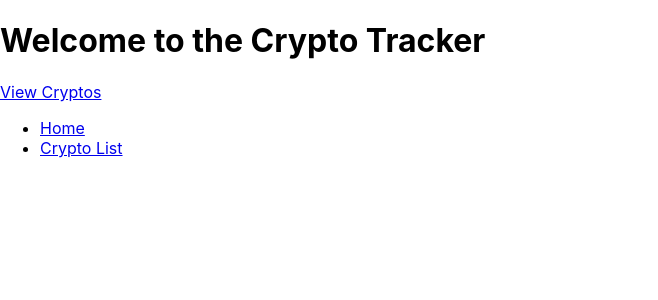
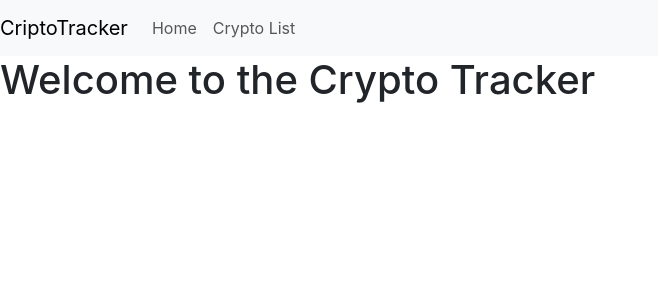
Before and after one commit to EIAHRJAY/CryptoVision, a React (Create React App) app in the folder criptontracker-frontend/: page / in a window 1280 px wide. Shown: the top 300 px of the page, without its empty margins (0-658 px from the left). Built offline with nearby package versions, Linux system fonts and the light colour scheme.

Commit message:
empezando front

```diff
--- a/criptontracker-frontend/package.json
+++ b/criptontracker-frontend/package.json
@@ -7,6 +7,7 @@
     "@testing-library/react": "^13.4.0",
     "@testing-library/user-event": "^13.5.0",
     "axios": "^1.7.7",
+    "bootstrap": "^5.3.3",
     "react": "^18.3.1",
     "react-dom": "^18.3.1",
     "react-router-dom": "^6.26.2",
--- a/criptontracker-frontend/public/index.html
+++ b/criptontracker-frontend/public/index.html
@@ -3,6 +3,7 @@
   <head>
     <meta charset="utf-8" />
     <link rel="icon" href="%PUBLIC_URL%/favicon.ico" />
+    <link href="https://cdn.jsdelivr.net/npm/bootstrap@5.3.3/dist/css/bootstrap.min.css" rel="stylesheet" integrity="sha384-QWTKZyjpPEjISv5WaRU9OFeRpok6YctnYmDr5pNlyT2bRjXh0JMhjY6hW+ALEwIH" crossorigin="anonymous">
     <meta name="viewport" content="width=device-width, initial-scale=1" />
     <meta name="theme-color" content="#000000" />
     <meta
@@ -27,7 +28,7 @@
     <title>React App</title>
   </head>
   <body>
-    <noscript>You need to enable JavaScript to run this app.</noscript>
+    <script src="https://cdn.jsdelivr.net/npm/bootstrap@5.3.3/dist/js/bootstrap.bundle.min.js" integrity="sha384-YvpcrYf0tY3lHB60NNkmXc5s9fDVZLESaAA55NDzOxhy9GkcIdslK1eN7N6jIeHz" crossorigin="anonymous"></script>
     <div id="root"></div>
     <!--
       This HTML file is a template.
--- a/criptontracker-frontend/src/App.js
+++ b/criptontracker-frontend/src/App.js
@@ -1,9 +1,9 @@
 // src/App.js
 import React from 'react';
 import { BrowserRouter as Router, Route, Routes } from 'react-router-dom';
-import Home from './components/Home';
-import CryptoList from './components/CryptoList';
-import CryptoDetails from './components/Cryptodetails';
+import Home from './pages/Home';
+import CryptoList from './pages/CryptoList';
+import CryptoDetails from './pages/Cryptodetails';
 
 function App() {
   return (
--- a/criptontracker-frontend/src/components/Navbar.js
+++ b/criptontracker-frontend/src/components/Navbar.js
@@ -4,12 +4,22 @@
 
 const Navbar = () => {
   return (
-    <nav>
-      <ul>
-        <li><Link to="/">Home</Link></li>
-        <li><Link to="/cryptos">Crypto List</Link></li>
+    <nav className="navbar navbar-expand-lg navbar-light bg-light">
+    <a className="navbar-brand" href="/">CriptoTracker</a>
+    <button className="navbar-toggler" type="button" data-bs-toggle="collapse" data-bs-target="#navbarNav" aria-controls="navbarNav" aria-expanded="false" aria-label="Toggle navigation">
+      <span className="navbar-toggler-icon"></span>
+    </button>
+    <div className="collapse navbar-collapse" id="navbarNav">
+      <ul className="navbar-nav">
+        <li className="nav-item">
+          <a className="nav-link" href="/">Home</a>
+        </li>
+        <li className="nav-item">
+          <a className="nav-link" href="/cryptolist">Crypto List</a>
+        </li>
       </ul>
-    </nav>
+    </div>
+  </nav>
   );
 };
 
--- a/criptontracker-frontend/src/components/Home.js
+++ b/criptontracker-frontend/src/pages/Home.js
@@ -6,9 +6,8 @@
 const Home = () => {
   return (
     <div>
+      <Navbar />  {/* Renderizando NavBar */}
       <h1>Welcome to the Crypto Tracker</h1>
-      <Link to="/cryptos">View Cryptos</Link>
-      <Navbar />  {/* Renderizando NavBar */}
     </div>
   );
 };
```
Also changed, not shown: criptontracker-frontend/src/pages/CryptoList.js (renamed from criptontracker-frontend/src/components/CryptoList.js), criptontracker-frontend/src/pages/Cryptodetails.js (renamed from criptontracker-frontend/src/components/Cryptodetails.js), 2 other files (tests, documents, lock files or other folders).
